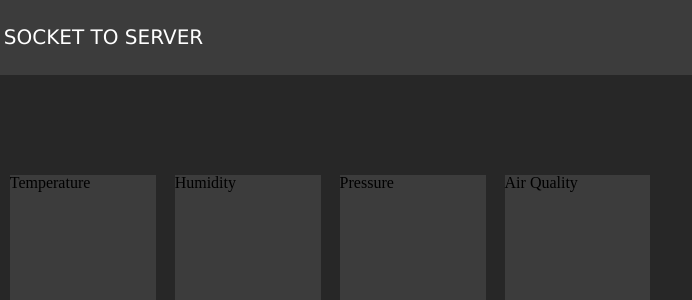
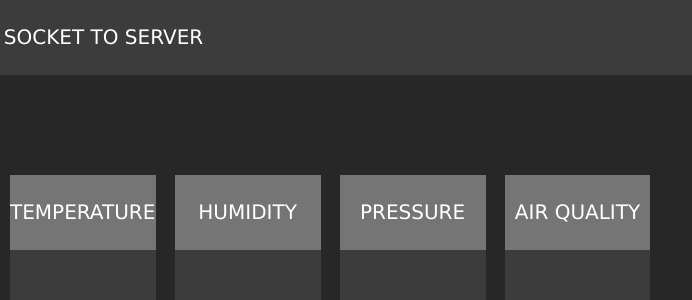
Before and after one commit to verschaevesiebe/Datacommunication, a website: page public/socket.html in a window 1280 px wide. Shown: the top 300 px of the page, 588-1280 px from the left. Drawn offline with nearby package versions, Linux system fonts and the light colour scheme; some packages are replaced by stand-ins of ours; no server answers.

Commit message:
css adjustments

```diff
--- a/public/style.css
+++ b/public/style.css
@@ -64,6 +64,17 @@ h1 {
     text-transform: uppercase;
 }
 
+h2 {
+    background-color: #757575;
+    color: #ffffff;
+    line-height: 75px;
+    height: 75px;
+    text-align: center;
+    font-size: 20px;
+    font-family: Verdana, Geneva, sans-serif;
+    text-transform: uppercase;
+}
+
 
 section {
     width: 95%;
```
